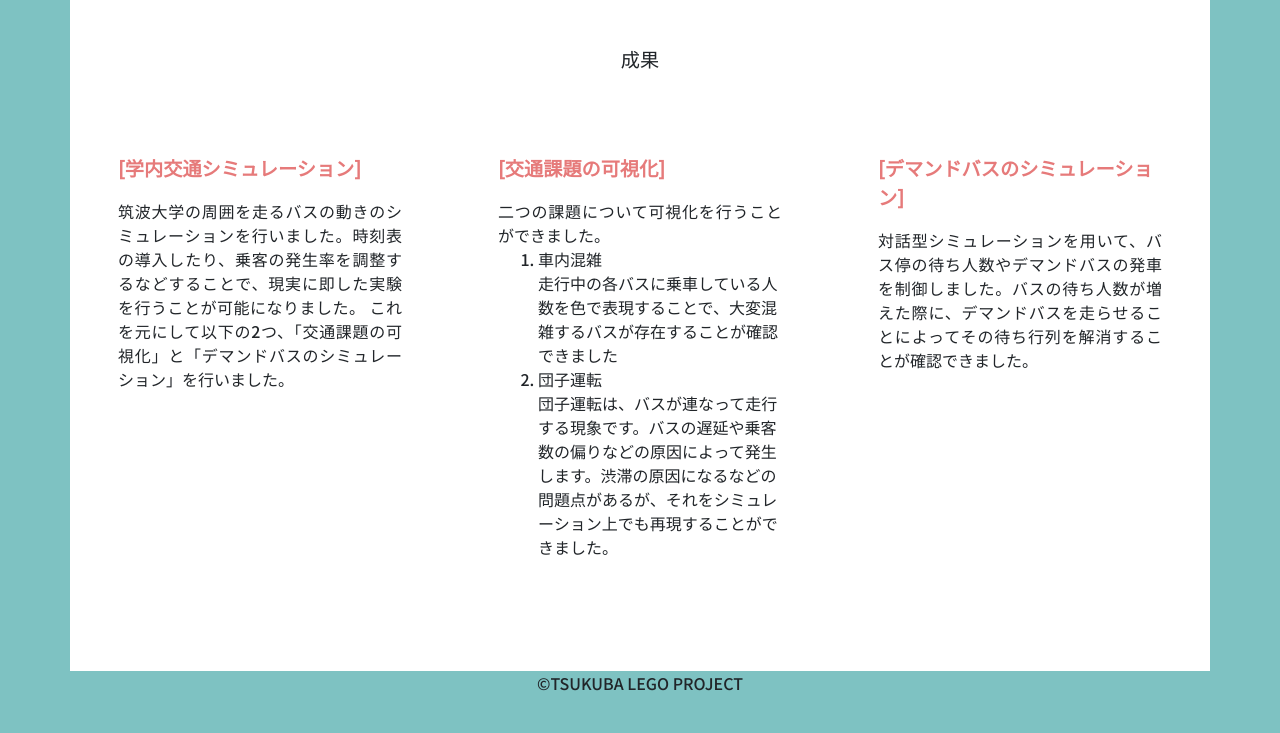
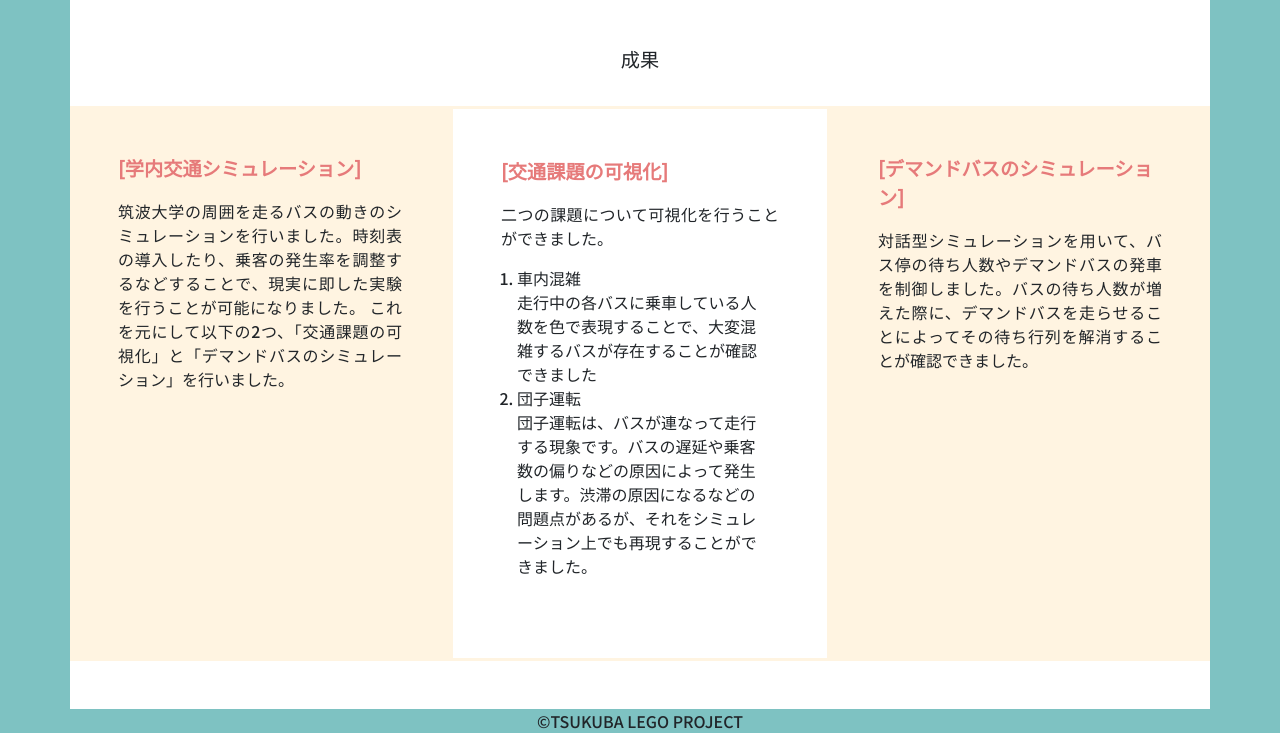
Before and after one commit to nsmr-sor/lego, a plain HTML site: page index.html in a window 1280 px wide. Shown: the part 1933-2666 px from the top of the page. Before the commit the page ends 2628 px from the top, so only its background shows below. Drawn offline with nearby package versions, Linux system fonts and the light colour scheme.

Commit message:
成果の追加

```diff
--- a/css/index.css
+++ b/css/index.css
@@ -16,6 +16,12 @@
 
 .bg-gray {
     background-color: #eee;
+}
+.bg-offwhite {
+    background-color: #FFF4E1;
+}
+.bd-offwhite {
+    border: 3px solid #fff4e1;
 }
 
 .img1 {
@@ -36,3 +42,7 @@
     background-repeat: no-repeat;
     background-size: cover;
 }
+
+#result ul {
+    padding: 1rem;
+}
```
